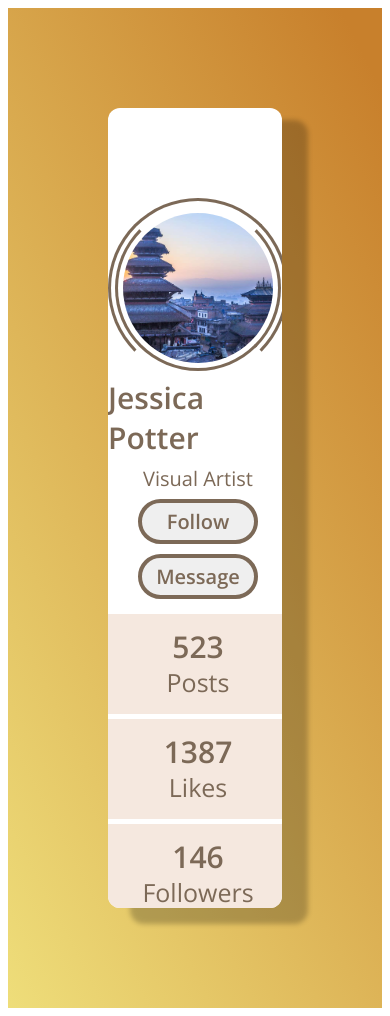
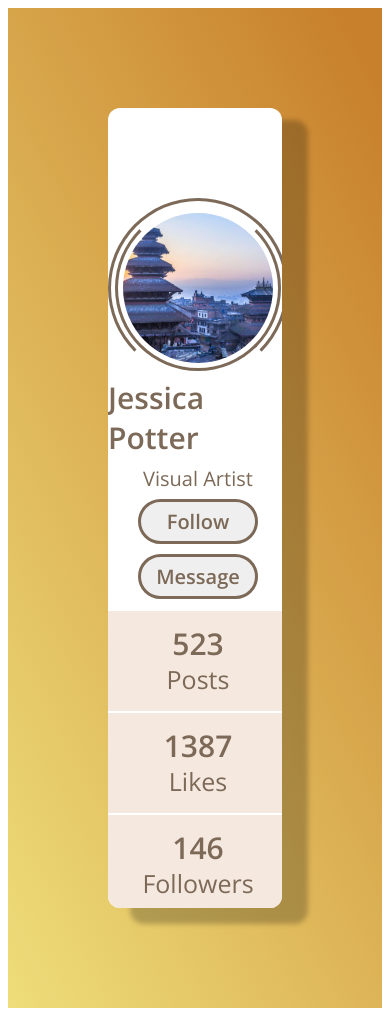
Before and after one commit to UkeshThapa/Outside, a PHP site: page /assignment15/assignment15.html in a window 390 px wide. Run offline with PHP 8.4, Linux system fonts and the light colour scheme.

Commit message:
assignment15

```diff
--- a/Internship_assignments/CSS/assignment15/assignment15.css
+++ b/Internship_assignments/CSS/assignment15/assignment15.css
@@ -294,8 +294,8 @@
         height: 800px;
         border-radius: 12px;
         box-shadow:24px 14px 5px 2px rgba(0,0,0,0.23);
-        grid-column-gap: 5px;
-        grid-row-gap: 5px ;
+
+        grid-row-gap: 2px ;
     }
 
     .profile__sec{
@@ -398,7 +398,7 @@
     }
 
     .button--struct{
-        border: 4px solid var(--text-color);
+        border: 3px solid var(--text-color);
         width: 120px;
         height: 45px;
         padding: 10px;
```
